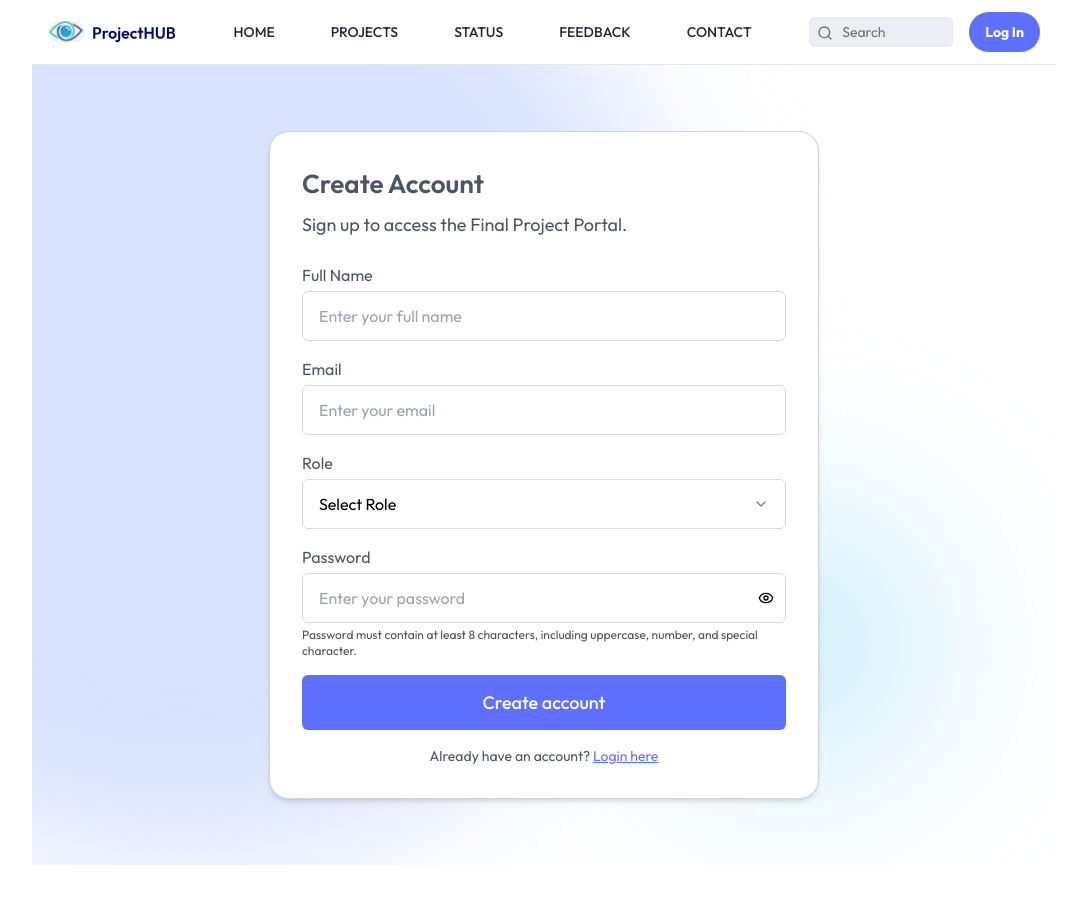
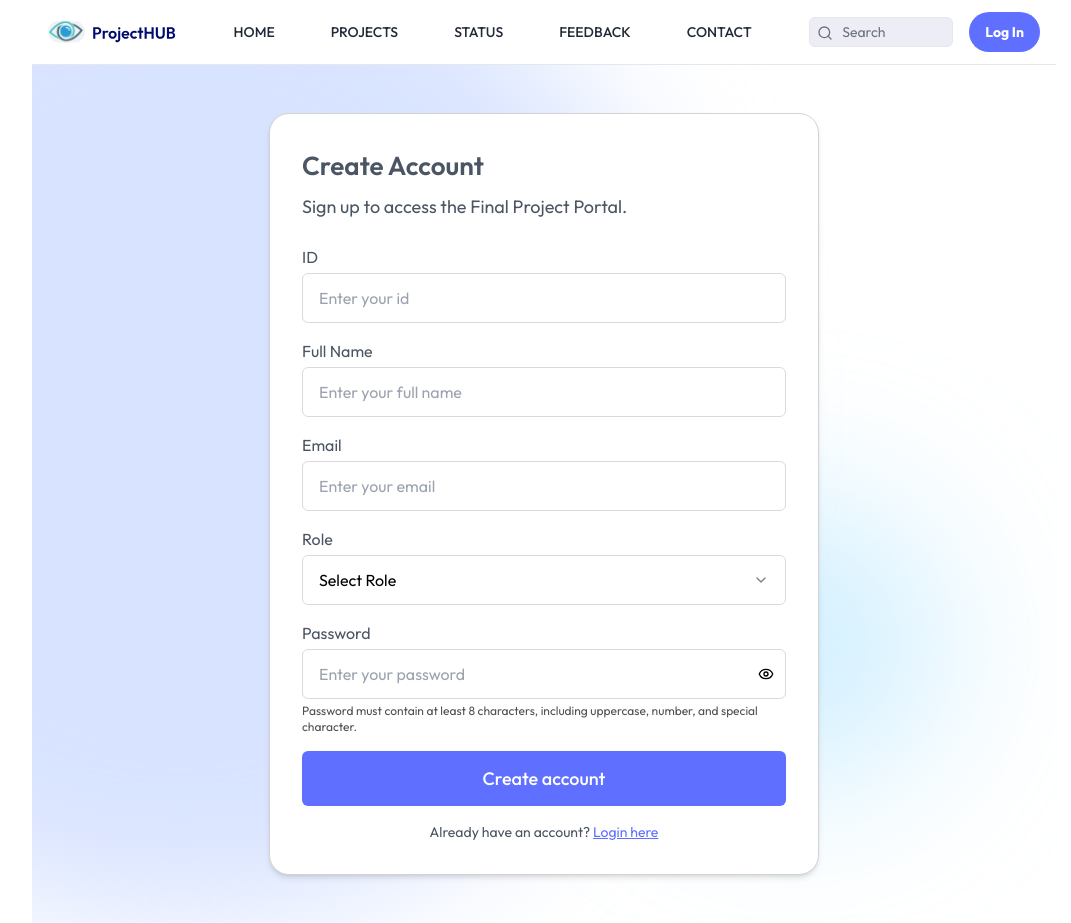
Before and after one commit to noakrispin/Final-project, a React (Vite) app in the folder frontend/: page /signup in a window 1280 px wide. Shown: the whole page, without its empty margins (96-1167 px from the left). Before the commit the page ends 865 px from the top, so only its background shows below. Built offline with nearby package versions, Linux system fonts and the light colour scheme.

Commit message:
added ID filed to SignUp form

```diff
--- a/frontend/src/pages/SignUp.jsx
+++ b/frontend/src/pages/SignUp.jsx
@@ -12,6 +12,7 @@ function SignUp() {
   const navigate = useNavigate();
   const [users, setUsers] = useState(usersData); // Simulate user data
   const [formData, setFormData] = useState({
+    ID: '',
     fullName: '',
     email: '',
     role: '',
@@ -34,7 +35,11 @@ function SignUp() {
   // Validate form inputs
   const validateForm = () => {
     const newErrors = {};
+    const idRegex = /^\d+$/;
 
+    if (!idRegex.test(formData.ID)) {
+      newErrors.ID = 'ID must contain only numbers';
+    }
     if (!formData.fullName.trim()) newErrors.fullName = 'Full name is required';
     if (!formData.email.trim()) {
       newErrors.email = 'Email is required';
@@ -78,7 +83,7 @@ function SignUp() {
         });
 
         // Clear form after success
-      setFormData({ fullName: '', email: '', role: '', password: '' });
+        setFormData({ ID: '', fullName: '', email: '', role: '', password: '' });
 
         // Navigate or provide additional feedback
         setTimeout(() => {
@@ -110,6 +115,15 @@ function SignUp() {
         <p className="text-lg text-gray-600 mb-6">Sign up to access the Final Project Portal.</p>
 
         <form onSubmit={handleSubmit} className="space-y-4">
+          <InputField
+            label="ID"
+            name="ID"
+            type="text"
+            value={formData.ID}
+            onChange={handleInputChange}
+            error={errors.ID}
+          />
+
           {['fullName', 'email'].map((field) => (
             <InputField
               key={field}
@@ -190,7 +204,7 @@ const RoleDropdown = ({ isOpen, onSelect, toggle, selectedRole, error }) => (
     <label htmlFor="role" className="block text-gray-600 mb-1">Role</label>
     <div className="relative">
       <button
-        id="role" // Add the id here
+        id="role"
         type="button"
         onClick={toggle}
         className="w-full h-[50px] px-4 flex items-center justify-between border border-[#dadada] rounded-md bg-white"
```
Lines whose indentation alone changed are shown as unchanged.
